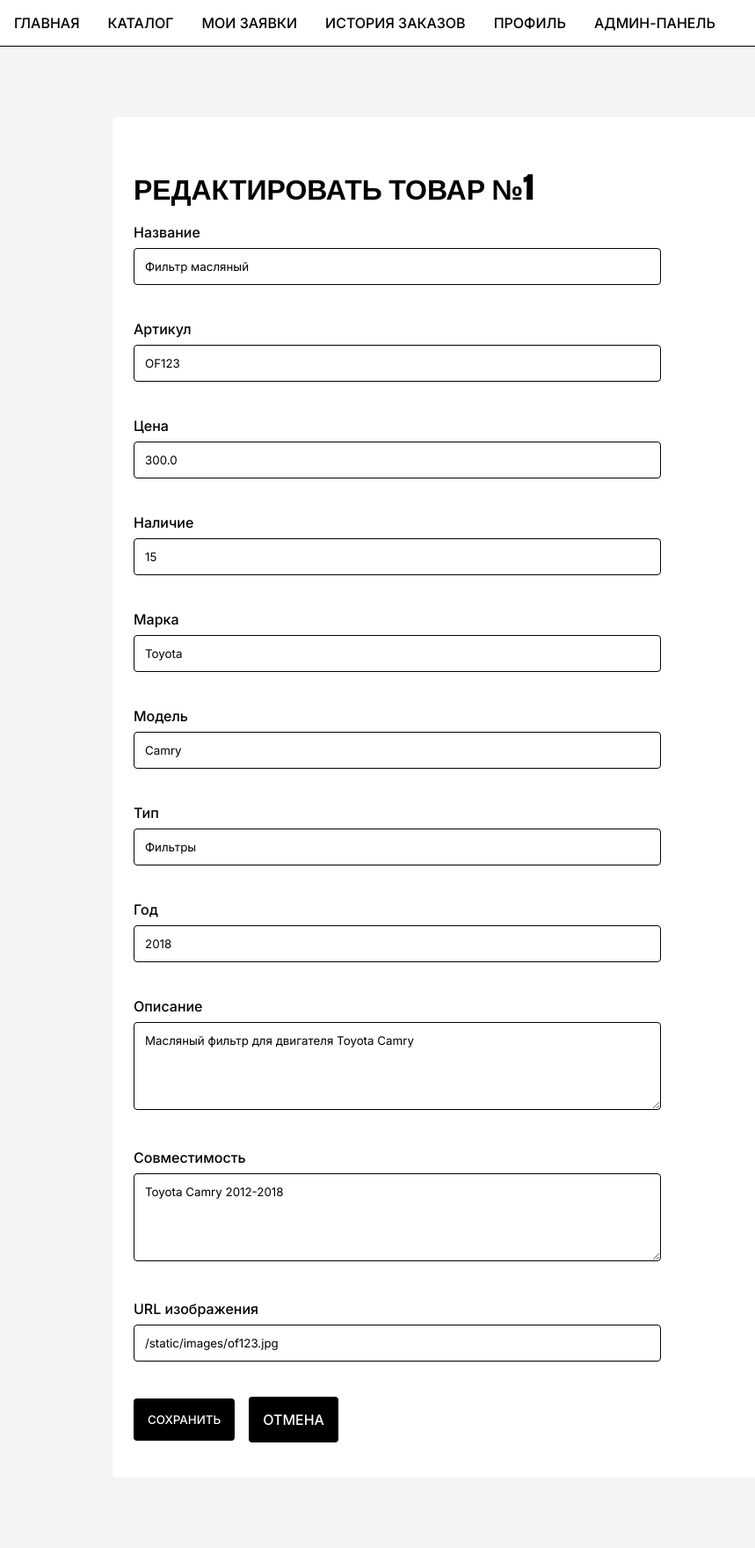
After one commit to AdventureAdviser/project_autoparts, a Flask app: page /admin/part/1/edit in a window 1280 px wide. The commit adds this page. Shown: the whole page at 88% size, without its empty margins (0-859 px from the left). Run offline with Flask 3, Linux system fonts and the light colour scheme; the visitor is signed in with stand-in values (Sample User, id 1); data comes from the database, SQL or seed files in the repository.

Commit message:
vers 1.9

```diff
--- a/app.py
+++ b/app.py
@@ -730,6 +730,58 @@ def admin_request_detail(request_id):
     ).fetchall()
     return render_template('admin_request_detail.html', request=req, items=items)
 
+
+# --- Управление товарами (админ) ---
+
+@app.route('/admin/parts')
+def admin_parts():
+    if 'user_id' not in session:
+        return redirect(url_for('login'))
+    db = get_db()
+    user = db.execute('SELECT is_admin FROM users WHERE id = ?', (session['user_id'],)).fetchone()
+    if not user or user['is_admin'] != 1:
+        return "Доступ запрещён", 403
+    parts = db.execute('SELECT * FROM parts ORDER BY id').fetchall()
+    return render_template('admin_parts.html', parts=parts)
+
+@app.route('/admin/part/<int:part_id>/edit', methods=['GET', 'POST'])
+def admin_part_edit(part_id):
+    if 'user_id' not in session:
+        return redirect(url_for('login'))
+    db = get_db()
+    user = db.execute('SELECT is_admin FROM users WHERE id = ?', (session['user_id'],)).fetchone()
+    if not user or user['is_admin'] != 1:
+        return "Доступ запрещён", 403
+    if request.method == 'POST':
+        name = request.form['name']
+        sku = request.form['sku']
+        price = request.form['price']
+        availability = request.form['availability']
+        make = request.form['make']
+        model = request.form['model']
+        part_type = request.form['type']
+        year = request.form['year'] or None
+        description = request.form['description']
+        compatibility = request.form['compatibility']
+        image_url = request.form['image_url']
+        db.execute(
+            '''
+            UPDATE parts SET
+                name=?, sku=?, price=?, availability=?,
+                make=?, model=?, type=?, year=?,
+                description=?, compatibility=?, image_url=?
+            WHERE id=?
+            ''',
+            (name, sku, price, availability, make, model, part_type,
+             year, description, compatibility, image_url, part_id)
+        )
+        db.commit()
+        return redirect(url_for('admin_parts'))
+    part = db.execute('SELECT * FROM parts WHERE id = ?', (part_id,)).fetchone()
+    if not part:
+        return "Товар не найден", 404
+    return render_template('admin_part_edit.html', part=part)
+
 @app.route('/cart/remove/<int:part_id>')
 def remove_from_cart(part_id):
     if 'user_id' not in session:
--- a/templates/admin_panel.html
+++ b/templates/admin_panel.html
@@ -2,6 +2,7 @@
 {% block title %}Панель администратора{% endblock %}
 {% block content %}
 <h1>Панель администратора</h1>
+<p><a href="{{ url_for('admin_parts') }}" class="button">Управление товарами</a></p>
 <div class="requests-list">
   {% for r in requests %}
   <div class="request-card">
--- /dev/null
+++ b/templates/admin_part_edit.html
@@ -0,0 +1,44 @@
+{% extends 'base.html' %}
+{% block title %}Редактировать товар №{{ part['id'] }}{% endblock %}
+{% block content %}
+<h1>Редактировать товар №{{ part['id'] }}</h1>
+<form method="post" class="profile-form">
+  <label>Название</label>
+  <input type="text" name="name" value="{{ part['name'] }}" required>
+
+  <label>Артикул</label>
+  <input type="text" name="sku" value="{{ part['sku'] }}" required>
+
+  <label>Цена</label>
+  <input type="number" step="0.01" name="price" value="{{ part['price'] }}" required>
+
+  <label>Наличие</label>
+  <input type="number" name="availability" value="{{ part['availability'] }}" required>
+
+  <label>Марка</label>
+  <input type="text" name="make" value="{{ part['make'] }}" required>
+
+  <label>Модель</label>
+  <input type="text" name="model" value="{{ part['model'] }}" required>
+
+  <label>Тип</label>
+  <input type="text" name="type" value="{{ part['type'] }}" required>
+
+  <label>Год</label>
+  <input type="number" name="year" value="{{ part['year'] or '' }}">
+
+  <label>Описание</label>
+  <textarea name="description">{{ part['description'] or '' }}</textarea>
+
+  <label>Совместимость</label>
+  <textarea name="compatibility">{{ part['compatibility'] or '' }}</textarea>
+
+  <label>URL изображения</label>
+  <input type="text" name="image_url" value="{{ part['image_url'] or '' }}">
+
+  <div class="form-buttons">
+    <button type="submit">Сохранить</button>
+    <a href="{{ url_for('admin_parts') }}" class="button">Отмена</a>
+  </div>
+</form>
+{% endblock %}
```
Also changed, not shown: templates/admin_parts.html (added, +24 -0 lines).
